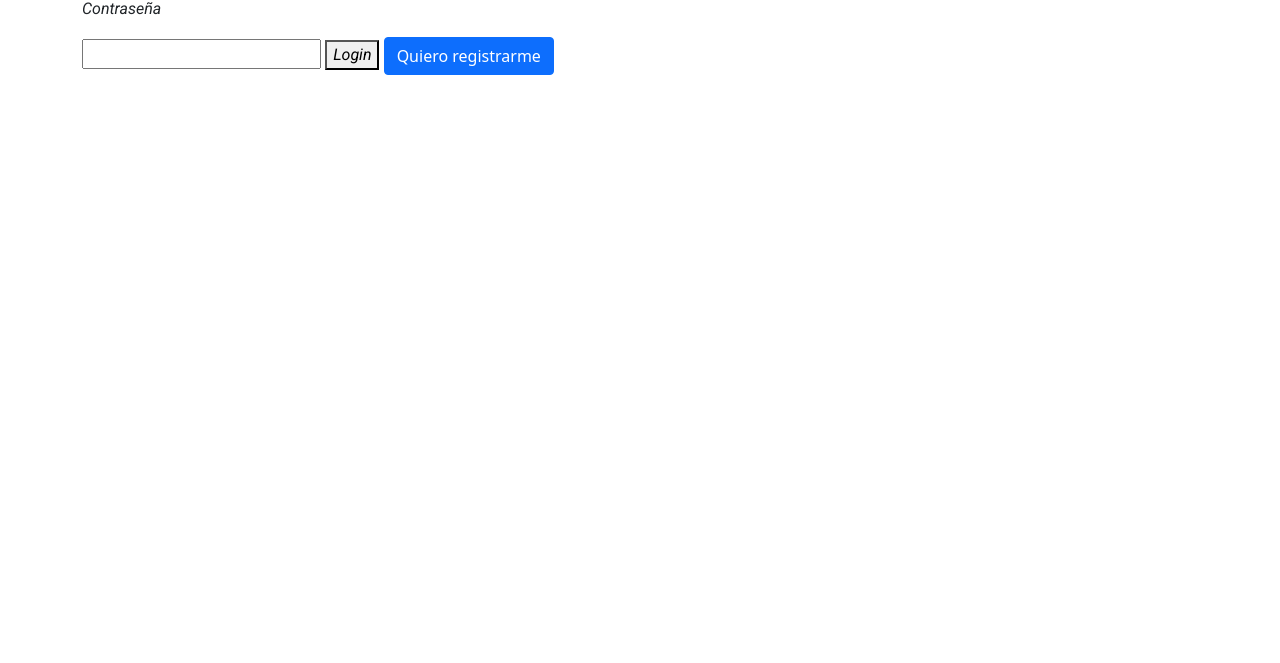
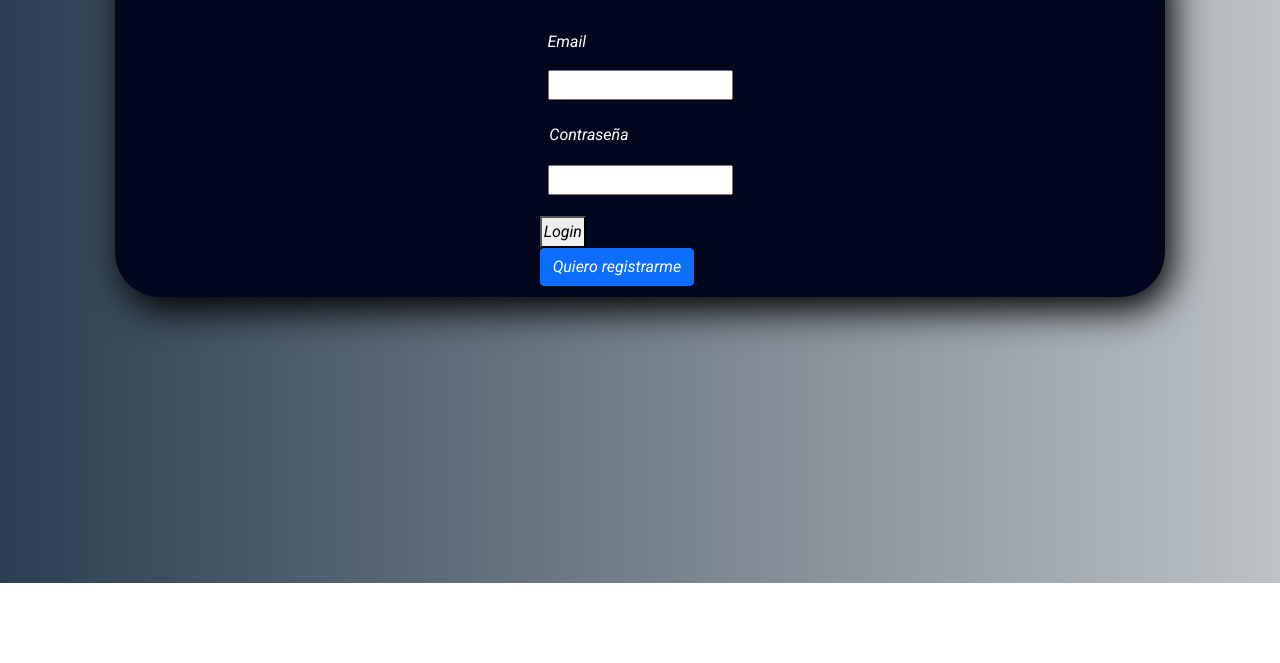
Before and after one commit to Hlbalbuena/IMC-calculator, a plain HTML site: page index.html in a window 1280 px wide. Shown: the part 137-800 px from the top of the page. Drawn offline with nearby package versions, Linux system fonts and the light colour scheme.

Commit message:
agregando css

```diff
--- a/css/estilos.css
+++ b/css/estilos.css
@@ -1,6 +1,6 @@
 @import url('https://fonts.googleapis.com/css2?family=Roboto:ital,wght@1,400;1,700&display=swap');
 body{
-	/* background: url(../media/fondo.jpg); */
+	background: url(../media/fondo.jpg);
 	background-repeat: no-repeat;
 	background-size: cover;
 }
@@ -8,6 +8,7 @@ body{
 .texto{
     font-family: 'Roboto', sans-serif;
     font-weight: 400;
+    padding: 1%;
 }
 
 h1{
@@ -16,4 +17,31 @@ h1{
 }
 .container{
     display: none;
+    margin-top: 5%;
 }
+
+.form-section{
+	display: flex;
+	justify-content: center;
+}
+
+.form-content
+{
+	margin-left: 3%;
+	margin-right: 3%;
+    margin-bottom: 5%;
+	background:  #03071e;
+	border-radius: 45px;
+	box-sizing: border-box;
+	box-shadow: 7px 13px 37px #000;
+}
+.form-content form
+{
+	height: 100%;
+	width: 100%;
+	display: flex;
+	flex-direction: column;
+    align-items: center;
+    justify-content: space-evenly;
+    color: #fff ;
+}
--- a/index.html
+++ b/index.html
@@ -15,7 +15,7 @@
         <div></div>
         <h1>Calculadora de IMC</h1>
 
-        <form action="">
+
             <p>Altura (en cm)</p>
 
             <input type="text" id="altura">
@@ -25,7 +25,7 @@
             <input type="text" id="peso">
 
             <button id="btn" type="button" class="btn btn-primary">Calcular</button>
-         </form>
+
         <div id="resultado"></div>
         <div id="pesoPromedio"></div>
         <div id="pesoIdeal"></div>
@@ -40,7 +40,7 @@
     </div>
 
     <div id="registro" class="container">
-        <div class="d-row">
+        <div>
             <h1>Registro</h1>
 
             <p>Nombre y Apellido</p>
@@ -59,20 +59,27 @@
         </div>
     </div>
 
-    <div id="login" class="container">
+    <div id="login" class="container form-section">
+        <div class="form-content">
+            <form action="">
                 <h1 class="texto">Inicia Sesión</h1>
                 <p id="error"></p>
-
-        <p >Email</p>
+                <div class="texto">
+                    <p>Email</p>
 
                     <input type="text" id="usuario">
-
+                </div>
+                <div class="texto">
                     <p class="texto">Contraseña</p>
 
                     <input type="password" id="contrasena">
-
+                </div>
+                <div class="texto">
                     <button id="submit" class="texto" type="button" class="btn btn-primary">Login</button>
                     <button id="redireccionRegistro" type="button" class="btn btn-primary"> Quiero registrarme</button>
+                </div>
+            </form>
+        </div>
     </div>
 
 
```
Also changed, not shown: media/fondo.jpg (added). Lines whose indentation alone changed are shown as unchanged.
